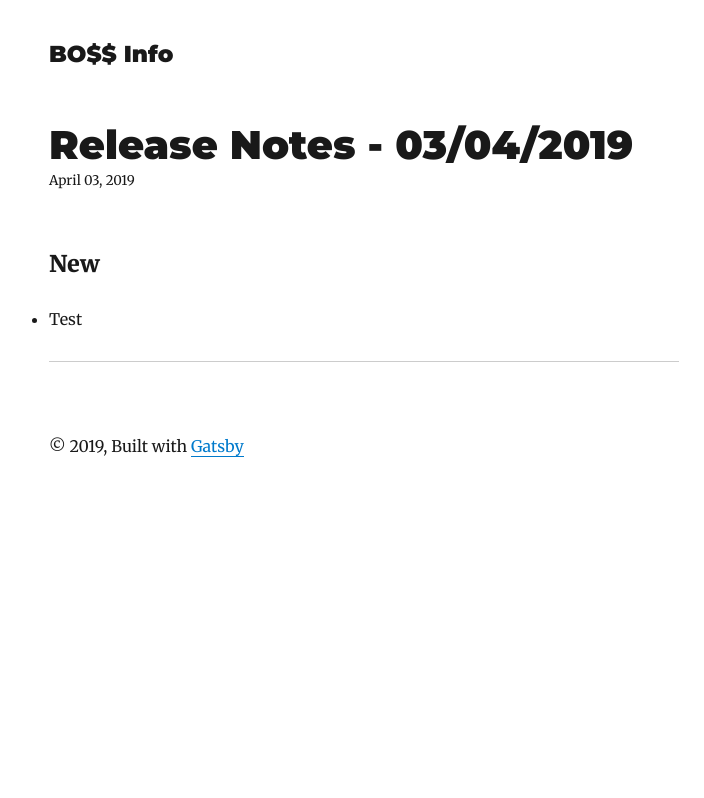
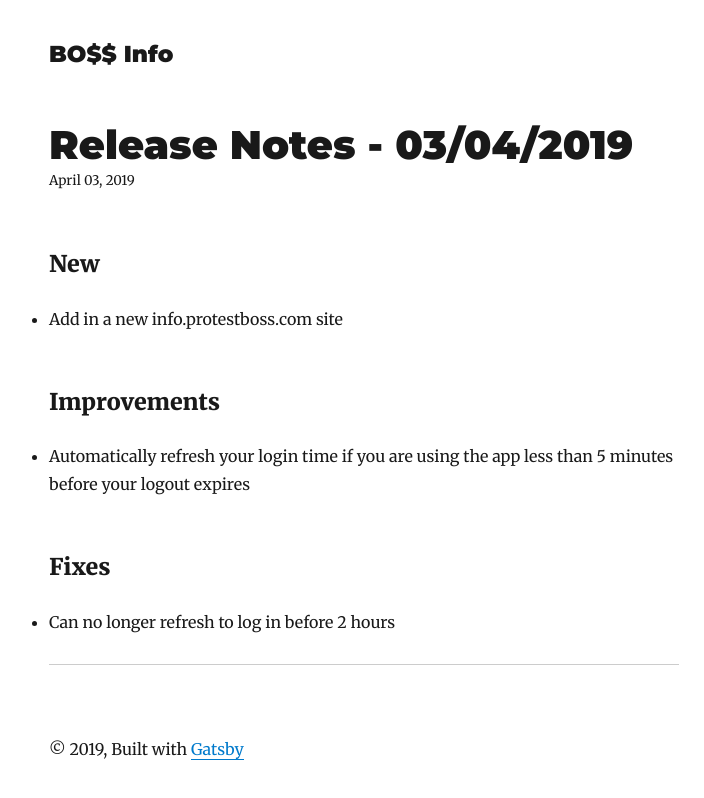
Before and after one commit to ProtestSoftware/boss-info, a Gatsby site: page /release-notes/03-04-2019/ in a window 1280 px wide. Shown: the whole page, without its empty margins (276-980 px from the left). Built offline with nearby package versions, Linux system fonts and the light colour scheme; Gatsby itself is replaced by a stand-in of ours; some packages are replaced by stand-ins of ours.

Commit message:
Add in release notes for today

```diff
--- a/content/blog/release-notes/03-04-2019/index.md
+++ b/content/blog/release-notes/03-04-2019/index.md
@@ -6,4 +6,12 @@
 
 ### New
 
-- Test
+- Add in a new info.protestboss.com site
+
+### Improvements
+
+- Automatically refresh your login time if you are using the app less than 5 minutes before your logout expires
+
+### Fixes
+
+- Can no longer refresh to log in before 2 hours
```
